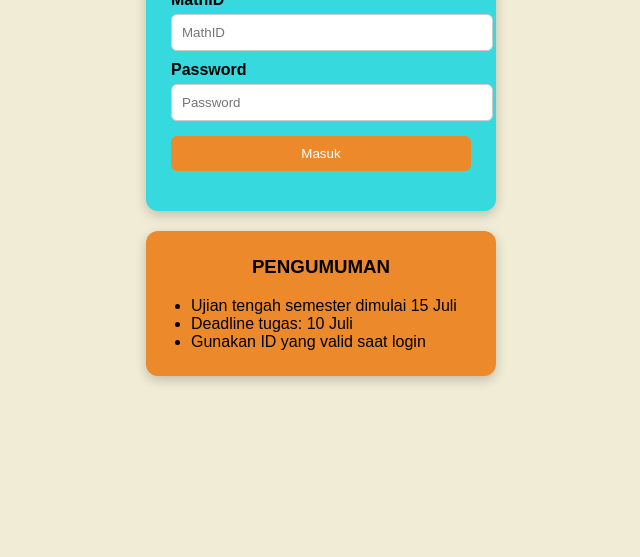
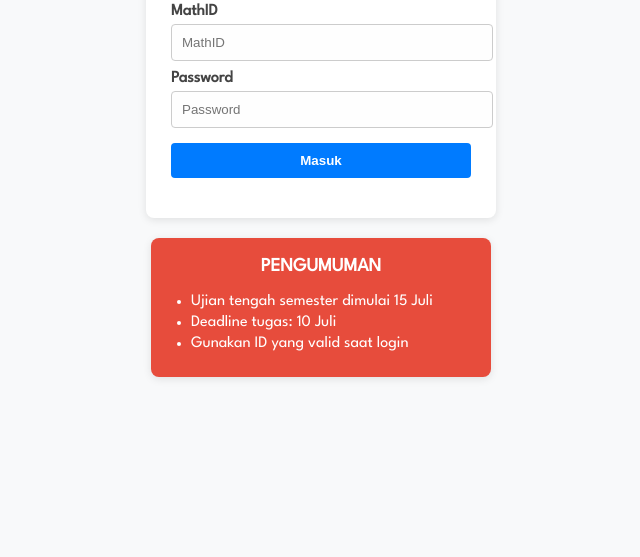
Before and after one commit to justyassir/mathboardTU, a plain HTML site: page index.html in a window 1280 px wide. Shown: the part 243-800 px from the top of the page, without its empty margins (319-959 px from the left). Drawn offline with Linux system fonts and the light colour scheme.

Commit message:
index.html

```diff
--- a/index.html
+++ b/index.html
@@ -4,11 +4,14 @@
   <meta charset="UTF-8" />
   <meta name="viewport" content="width=device-width, initial-scale=1.0"/>
   <title>LOGIN MATH BOARD</title>
+
+  <!-- Link Google Font: League Spartan -->
+  <link href="https://fonts.googleapis.com/css2?family=League+Spartan&display=swap" rel="stylesheet">
+
   <style>
     body {
-      font-family: Arial, sans-serif;
-      background-color: #f1ecd6;
-      background-size: cover;
+      font-family: 'League Spartan', sans-serif;
+      background-color: #f8f9fa;
       display: flex;
       flex-direction: column;
       align-items: center;
@@ -18,56 +21,50 @@
     }
 
     .login-container {
-      background-color: #36d9dd;
+      background-color: #ffffff;
       padding: 25px;
-      border-radius: 12px;
-      box-shadow: 0 4px 12px rgba(0,0,0,0.2);
+      border-radius: 8px;
+      box-shadow: 0 2px 8px rgba(0,0,0,0.1);
       width: 300px;
       margin-bottom: 20px;
     }
 
-    .announcement-container {
-      background-color: #ec892b;
-      padding: 25px;
-      border-radius: 12px;
-      box-shadow: 0 4px 12px rgba(0,0,0,0.2);
-      width: 300px;
-      margin-bottom: 20px;
-    }
-
-    .login-container h2,
-    .announcement-container h3 {
+    .login-container h2 {
       text-align: center;
       margin-top: 0;
+      color: #333;
     }
 
     label {
       display: block;
       margin-top: 10px;
       font-weight: bold;
+      color: #444;
     }
 
     input[type="text"], input[type="password"] {
       width: 100%;
       padding: 10px;
       margin-top: 5px;
-      border-radius: 6px;
+      border-radius: 4px;
       border: 1px solid #ccc;
+      background-color: #fefefe;
     }
 
     button {
       width: 100%;
       padding: 10px;
-      background: #ec892b;
+      background: #007bff;
       color: white;
       border: none;
-      border-radius: 6px;
+      border-radius: 4px;
       cursor: pointer;
       margin-top: 15px;
+      font-weight: bold;
     }
 
     button:hover {
-      background: #d4751e;
+      background: #0056b3;
     }
 
     .error {
@@ -77,9 +74,27 @@
       margin-top: 10px;
     }
 
+    .announcement-container {
+      background-color: #e74c3c;
+      color: white;
+      padding: 20px;
+      border-radius: 8px;
+      width: 300px;
+      box-shadow: 0 2px 8px rgba(0,0,0,0.1);
+    }
+
+    .announcement-container h3 {
+      text-align: center;
+      margin-top: 0;
+    }
+
     .announcement-container ul {
       padding-left: 20px;
       margin: 0;
+    }
+
+    .announcement-container li {
+      margin-bottom: 6px;
     }
   </style>
 </head>
```
